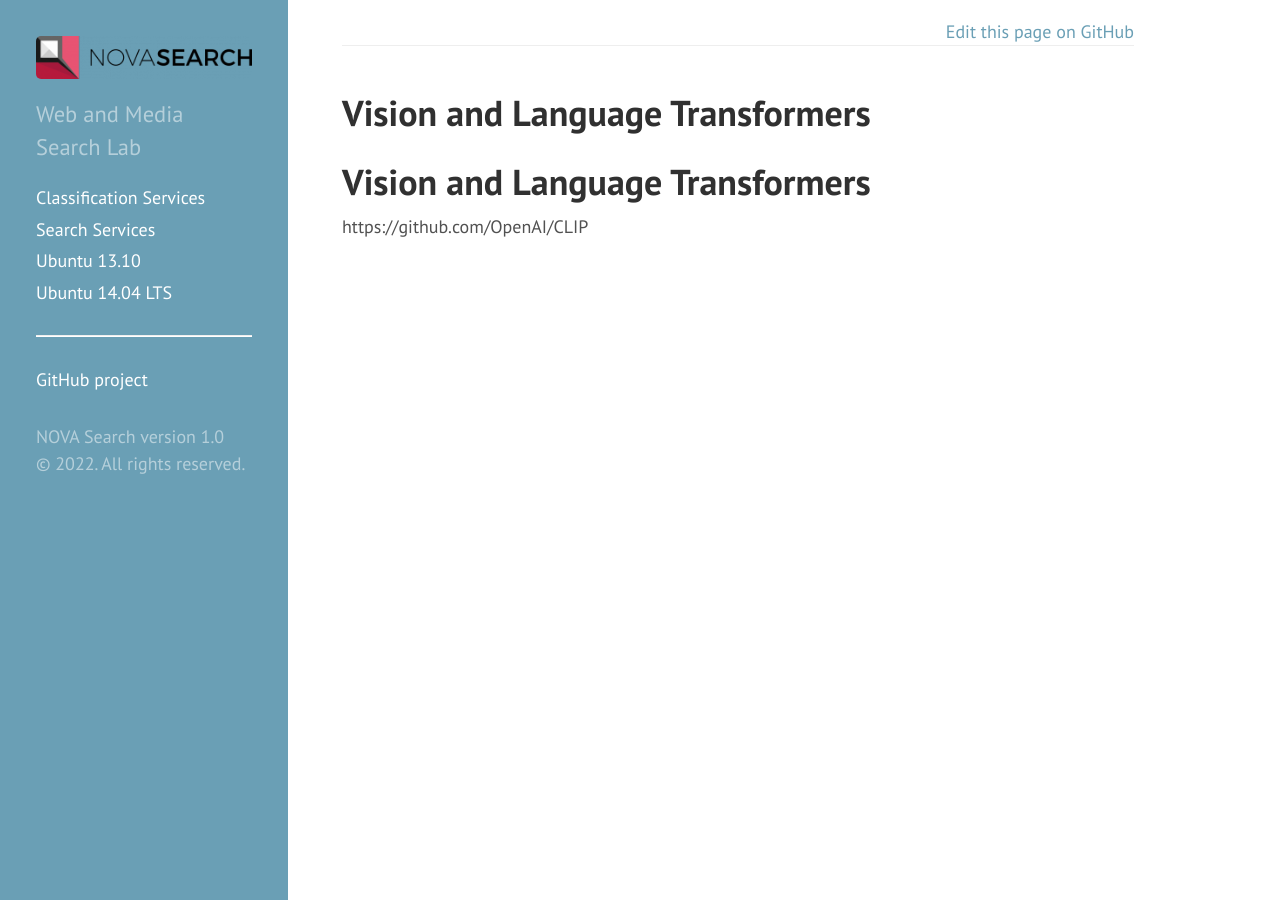
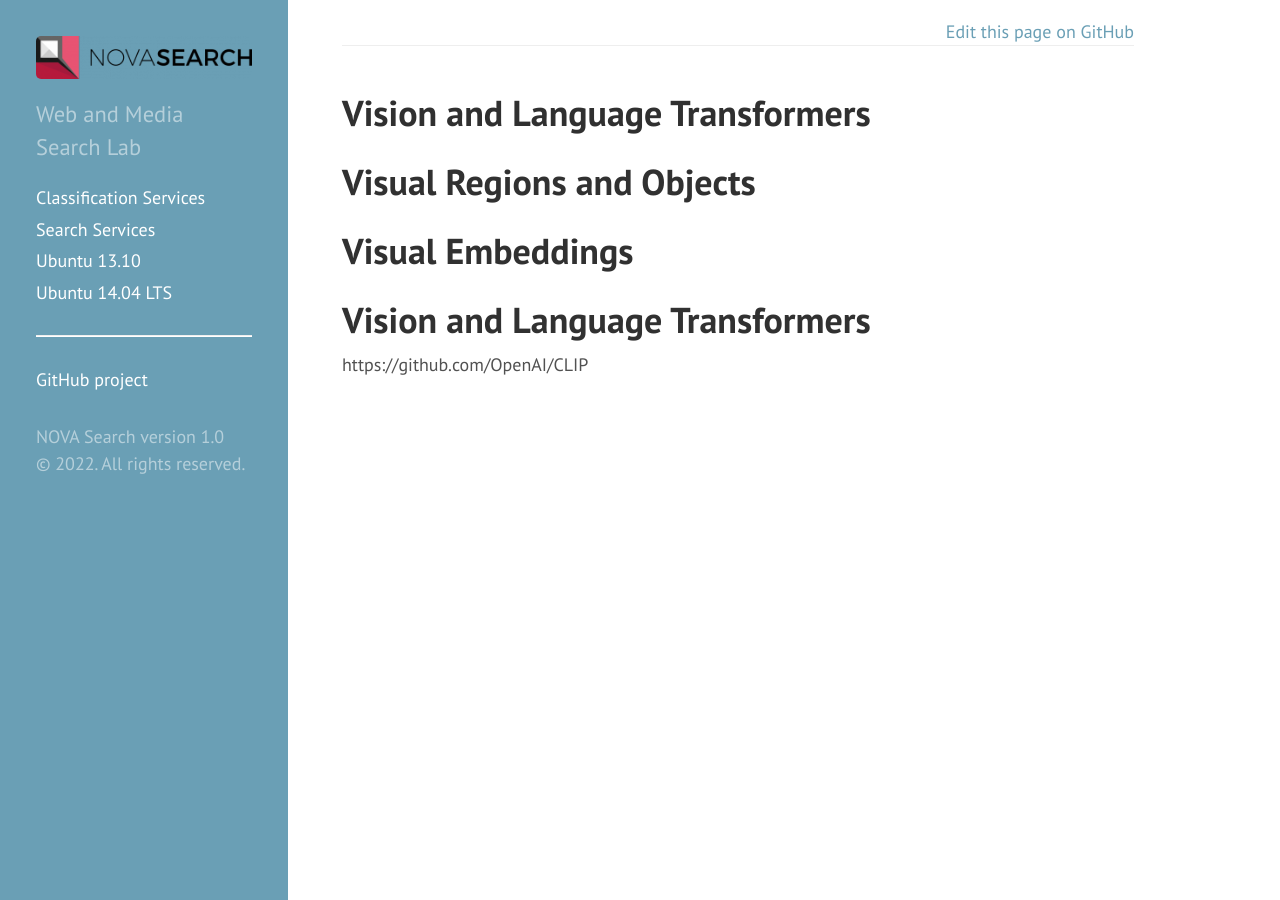
Before and after one commit to novasearch/wiki.novasearch.org, a Jekyll site: the page built from wiki/tutorials/v&l-transformers.md, in a window 1280 px wide. Built offline with Jekyll 4.4.1, drawn with Linux system fonts in a browser that asks for light colours.

Commit message:
Update v&l-transformers.md

```diff
--- a/wiki/tutorials/v&l-transformers.md
+++ b/wiki/tutorials/v&l-transformers.md
@@ -4,6 +4,18 @@
 layout: wiki
 ---
 
+
+Visual Regions and Objects
+=============
+
+
+
+Visual Embeddings
+=============
+
+
+
+
 Vision and Language Transformers
 =============
 
```
